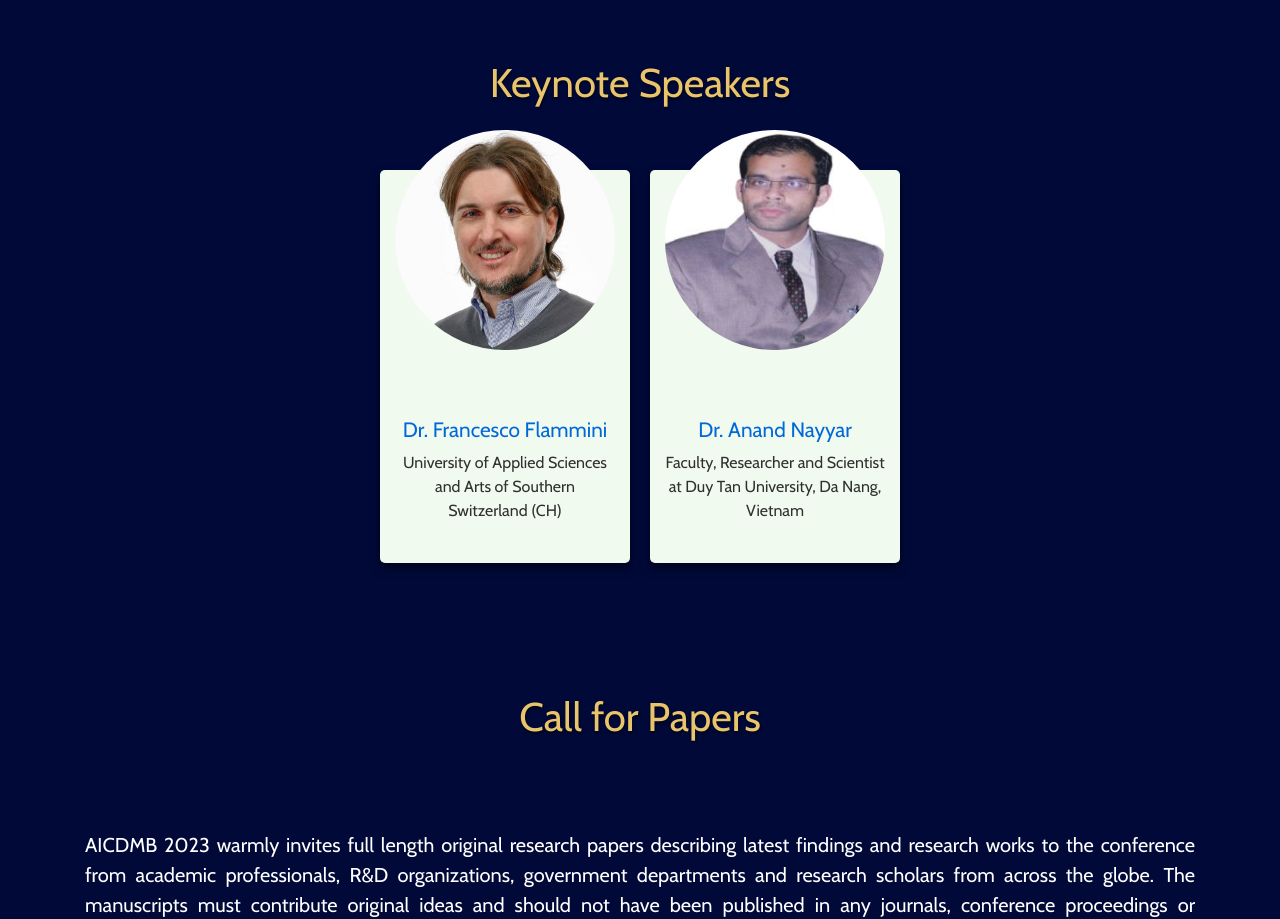
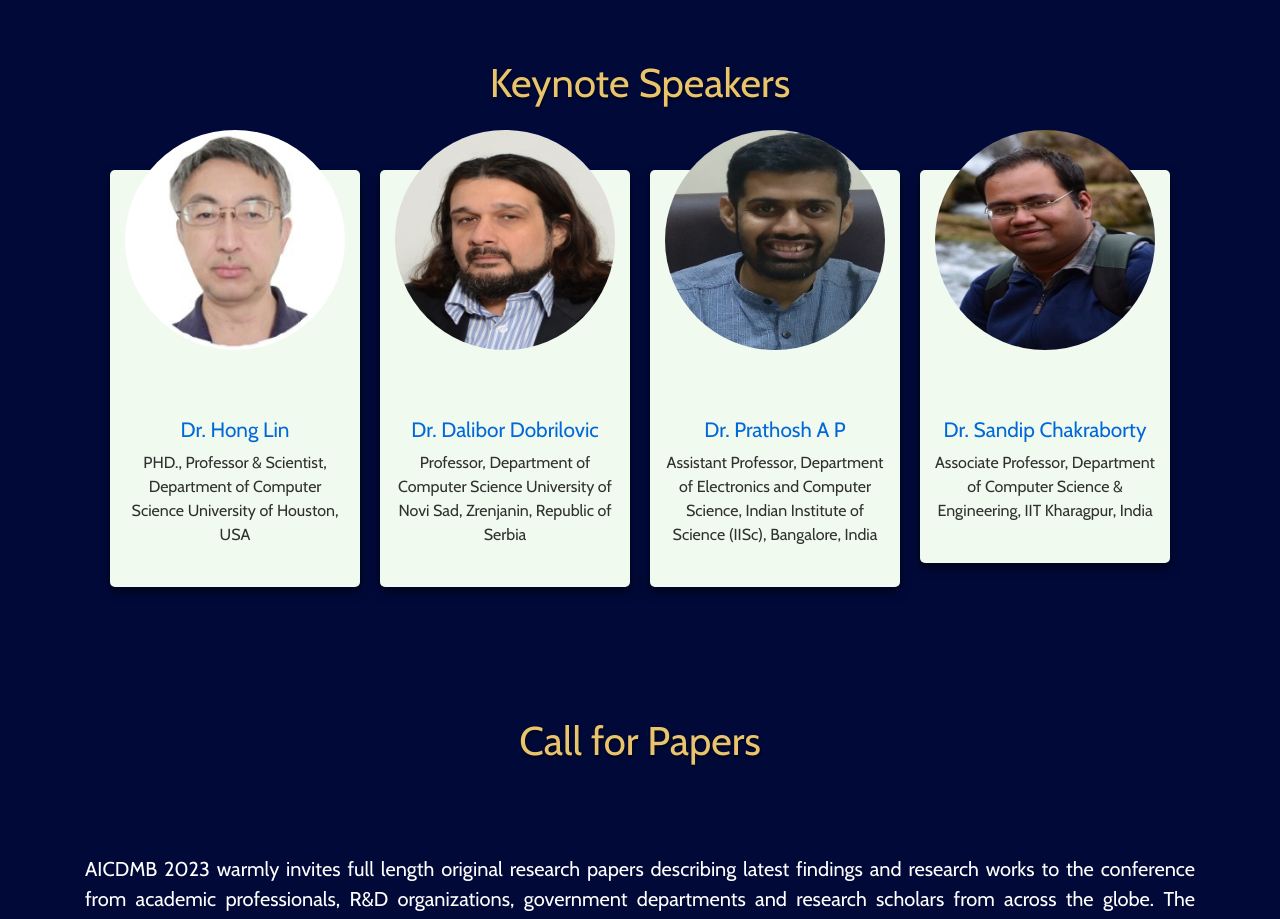
Before and after one commit to aniruddhabagal/AICDMB-2023, a React (Create React App) app: page / in a window 1280 px wide. Shown: the part 1340-2259 px from the top of the page. Built offline with nearby package versions, Linux system fonts and the light colour scheme.

Commit message:
Added Speakers

```diff
--- a/src/Speakers.jsx
+++ b/src/Speakers.jsx
@@ -1,8 +1,12 @@
 import React from "react";
 import "./SpeakerStyle.css";
+import Hong from "./assets/speakers/honglin.jpg";
+import dalibor from "./assets/speakers/dalibor.jpg"
+import paritosh from "./assets/speakers/paritosh.jpg"
+import sandip from "./assets/speakers/Sandip.jpg"
 
-import Anand from "./assets/speakers/anand.jpg";
-import Flammini from './assets/speakers/flammini.jpg'
+// import Anand from "./assets/speakers/anand.jpg";
+// import Flammini from "./assets/speakers/flammini.jpg";
 
 const Speakers = () => {
   return (
@@ -12,38 +16,98 @@ const Speakers = () => {
       <div class="profile-card-container">
         <div class="profile-card">
           <div class="profileImage">
-            <img src={Flammini} alt="" className="staff-img" />
+            <img src={Hong} alt="" className="staff-img" />
           </div>
           <div class="profileHead pb-0 mb-1">
-            <h4 class="profileHeadText">Dr. Francesco Flammini</h4>
+            <h4 class="profileHeadText">Dr. Hong Lin</h4>
             <p class="profileSmallDescription">
-            University of Applied Sciences and Arts of Southern Switzerland (CH)
+              PHD., Professor & Scientist, Department of Computer Science University
+              of Houston, USA
             </p>
           </div>
           <div class="profileContent">
-            <p class="profileDescription">
-            Since January 2020, Francesco Flammini is a Full Professor of Computer Science with a focus on Cyber-Physical Systems at Mälardalen University (MDH page).
-
-He has been a Senior Lecturer and an Associate Professor ("Docent") in Computer Science at the Department of Computer Science and Media Technology of Linnaeus University. He has led the Cyber-Physical Systems (CPS) research and education area within the Smarter Systems complete knowledge environment.
-            </p>
+            {/* <p class="profileDescription">
+              Since January 2020, Francesco Flammini is a Full Professor of
+              Computer Science with a focus on Cyber-Physical Systems at
+              Mälardalen University (MDH page). He has been a Senior Lecturer
+              and an Associate Professor ("Docent") in Computer Science at the
+              Department of Computer Science and Media Technology of Linnaeus
+              University. He has led the Cyber-Physical Systems (CPS) research
+              and education area within the Smarter Systems complete knowledge
+              environment.
+            </p> */}
           </div>
         </div>
 
         <div class="profile-card">
           <div class="profileImage">
-            <img src={Anand} alt="" className="staff-img" />
+            <img src={dalibor} alt="" className="staff-img" />
           </div>
           <div class="profileHead pb-0 mb-1">
-            <h4 class="profileHeadText">Dr. Anand Nayyar</h4>
+            <h4 class="profileHeadText">Dr. Dalibor Dobrilovic</h4>
             <p class="profileSmallDescription">
-              Faculty, Researcher and Scientist at Duy Tan University, Da Nang,
-              Vietnam
+              Professor, Department of Computer Science University of Novi Sad,
+              Zrenjanin, Republic of Serbia
             </p>
           </div>
           <div class="profileContent">
-            <p class="profileDescription">
-            Anand Nayyar is working as Faculty, Researcher and Scientist in Graduate School, Duy Tan University, Da Nang, Vietnam from January 2018. Prior to this, he has worked as Assistant Professor in Department of Computer Applications & IT from August 2011 to December 2017. Before that, he served as Lecturer in Computer Science Department of Arya College and KLSD College, Affiliated to Punjab University, Chandigarh from 2009 to 2011.
+            {/* <p class="profileDescription">
+              Anand Nayyar is working as Faculty, Researcher and Scientist in
+              Graduate School, Duy Tan University, Da Nang, Vietnam from January
+              2018. Prior to this, he has worked as Assistant Professor in
+              Department of Computer Applications & IT from August 2011 to
+              December 2017. Before that, he served as Lecturer in Computer
+              Science Department of Arya College and KLSD College, Affiliated to
+              Punjab University, Chandigarh from 2009 to 2011.
+            </p> */}
+          </div>
+        </div>
+
+        <div class="profile-card">
+          <div class="profileImage">
+            <img src={paritosh} alt="" className="staff-img" />
+          </div>
+          <div class="profileHead pb-0 mb-1">
+            <h4 class="profileHeadText">Dr. Prathosh A P</h4>
+            <p class="profileSmallDescription">
+            Assistant Professor, Department of Electronics and Computer Science,
+            Indian Institute of Science (IISc), Bangalore, India
             </p>
+          </div>
+          <div class="profileContent">
+            {/* <p class="profileDescription">
+              Anand Nayyar is working as Faculty, Researcher and Scientist in
+              Graduate School, Duy Tan University, Da Nang, Vietnam from January
+              2018. Prior to this, he has worked as Assistant Professor in
+              Department of Computer Applications & IT from August 2011 to
+              December 2017. Before that, he served as Lecturer in Computer
+              Science Department of Arya College and KLSD College, Affiliated to
+              Punjab University, Chandigarh from 2009 to 2011.
+            </p> */}
+          </div>
+        </div>
+
+        <div class="profile-card">
+          <div class="profileImage">
+            <img src={sandip} alt="" className="staff-img" />
+          </div>
+          <div class="profileHead pb-0 mb-1">
+            <h4 class="profileHeadText">Dr. Sandip Chakraborty</h4>
+            <p class="profileSmallDescription">
+              Associate Professor, Department of Computer Science & Engineering,
+              IIT Kharagpur, India
+            </p>
+          </div>
+          <div class="profileContent">
+            {/* <p class="profileDescription">
+              Anand Nayyar is working as Faculty, Researcher and Scientist in
+              Graduate School, Duy Tan University, Da Nang, Vietnam from January
+              2018. Prior to this, he has worked as Assistant Professor in
+              Department of Computer Applications & IT from August 2011 to
+              December 2017. Before that, he served as Lecturer in Computer
+              Science Department of Arya College and KLSD College, Affiliated to
+              Punjab University, Chandigarh from 2009 to 2011.
+            </p> */}
           </div>
         </div>
       </div>
```
